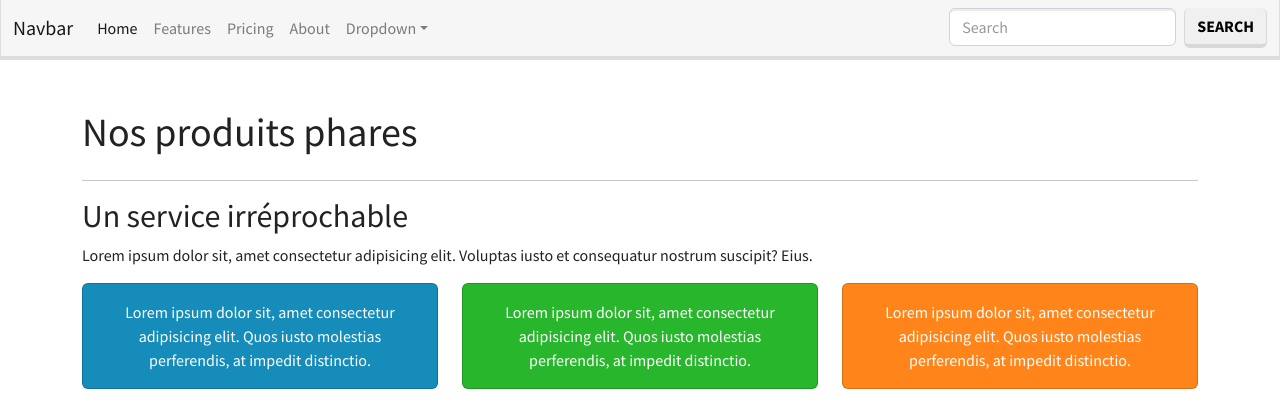
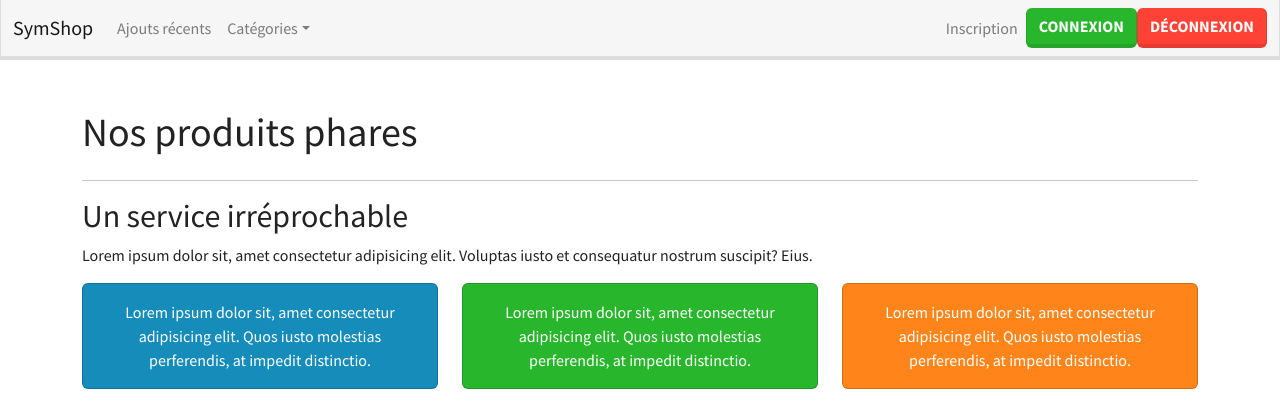
Before and after one commit to Akatiou/leger_projet_art_afro, a Symfony app: template templates/home.html.twig in a window 1280 px wide. Shown: the top 420 px of the page. Run offline with Twig, Linux system fonts and the light colour scheme; the template is opened without the code that fills it, so the values that code supplies are empty; some libraries are stand-ins or nearby versions.

Commit message:
travail sur la navbar

```diff
--- a/templates/base.html.twig
+++ b/templates/base.html.twig
@@ -12,13 +12,18 @@
 			{# <link rel="stylesheet" href="https://cdnjs.cloudflare.com/ajax/libs/font-awesome/5.15.3/css/all.min.css"> #}
 			<link rel="stylesheet" href="https://cdn.jsdelivr.net/npm/bootstrap@4.5.3/dist/css/bootstrap.min.css" integrity="sha384-TX8t27EcRE3e/ihU7zmQxVncDAy5uIKz4rEkgIXeMed4M0jlfIDPvg6uqKI2xXr2" crossorigin="anonymous">
 			<link rel="stylesheet" href="https://bootswatch.com/5/lumen/bootstrap.min.css">
+
 		{% endblock %}
 
-		{% block javascripts %}{% endblock %}
+
 	</head>
 	<body>
 		{% include "shared/_navbar.html.twig" %}
 		<div class="container pt-5"> {% block body %}{% endblock %}
 			</div>
+
+			{% block javascripts %}
+				<script src="https://bootswatch.com/_vendor/bootstrap/dist/js/bootstrap.bundle.min.js"></script>
+			{% endblock %}
 		</body>
 	</html>
--- /dev/null
+++ b/templates/category/_menu.html.twig
@@ -0,0 +1,5 @@
+{# {% for c in categories %}
+	<li class="nav-item">
+	<a class="nav-link" href="#">{{ c.name }}</a>
+	</li>
+{% endfor %} #}
--- a/templates/shared/_navbar.html.twig
+++ b/templates/shared/_navbar.html.twig
@@ -1,6 +1,6 @@
 <nav class="navbar navbar-expand-lg navbar-light bg-light">
 	<div class="container-fluid">
-		<a class="navbar-brand" href="#">Navbar</a>
+		<a class="navbar-brand" href="/">SymShop</a>
 		<button class="navbar-toggler" type="button" data-bs-toggle="collapse" data-bs-target="#navbarColor03" aria-controls="navbarColor03" aria-expanded="false" aria-label="Toggle navigation">
 			<span class="navbar-toggler-icon"></span>
 		</button>
@@ -8,34 +8,33 @@
 		<div class="collapse navbar-collapse" id="navbarColor03">
 			<ul class="navbar-nav me-auto">
 				<li class="nav-item">
-					<a class="nav-link active" href="#">Home
-						<span class="visually-hidden">(current)</span>
-					</a>
+					<a class="nav-link" href="#">Ajouts récents</a>
 				</li>
-				<li class="nav-item">
-					<a class="nav-link" href="#">Features</a>
-				</li>
-				<li class="nav-item">
-					<a class="nav-link" href="#">Pricing</a>
-				</li>
-				<li class="nav-item">
-					<a class="nav-link" href="#">About</a>
-				</li>
+				{# {{ render(controller('App\\Controller\\CategoryController::renderMenuList')) }} #}
 				<li class="nav-item dropdown">
-					<a class="nav-link dropdown-toggle" data-bs-toggle="dropdown" href="#" role="button" aria-haspopup="true" aria-expanded="false">Dropdown</a>
+					<a class="nav-link dropdown-toggle" data-bs-toggle="dropdown" href="#" role="button" aria-haspopup="true" aria-expanded="false">Catégories</a>
 					<div class="dropdown-menu">
-						<a class="dropdown-item" href="#">Action</a>
-						<a class="dropdown-item" href="#">Another action</a>
-						<a class="dropdown-item" href="#">Something else here</a>
-						<div class="dropdown-divider"></div>
-						<a class="dropdown-item" href="#">Separated link</a>
+						{% for c in categoryRepository.findAll() %}
+							<a class="nav-link" href="#">{{ c.name }}</a>
+						{% endfor %}
 					</div>
 				</li>
 			</ul>
-			<form class="d-flex">
-				<input class="form-control me-sm-2" type="text" placeholder="Search">
-				<button class="btn btn-secondary my-2 my-sm-0" type="submit">Search</button>
-			</form>
+			<ul class="navbar-nav">
+				<li class="nav-item">
+					<a href="#" class="nav-link">Inscription</a>
+				</li>
+				<li class="nav-item">
+					<a href="#" class="btn btn-success">Connexion</a>
+				</li>
+				<li class="nav-item">
+					<a href="#" class="btn btn-danger">Déconnexion</a>
+				</li>
+			</ul>
+			{# <form class="d-flex">
+			<input class="form-control ml-2 me-sm-2" type="text" placeholder="Rechercher">
+			<button class="btn btn-secondary my-2 my-sm-0" type="submit">Rechercher</button>
+			</form> #}
 		</div>
 	</div>
 </nav>
```
Also changed, not shown: src/Controller/CategoryController.php (+19 -1 lines), 1 other file.
